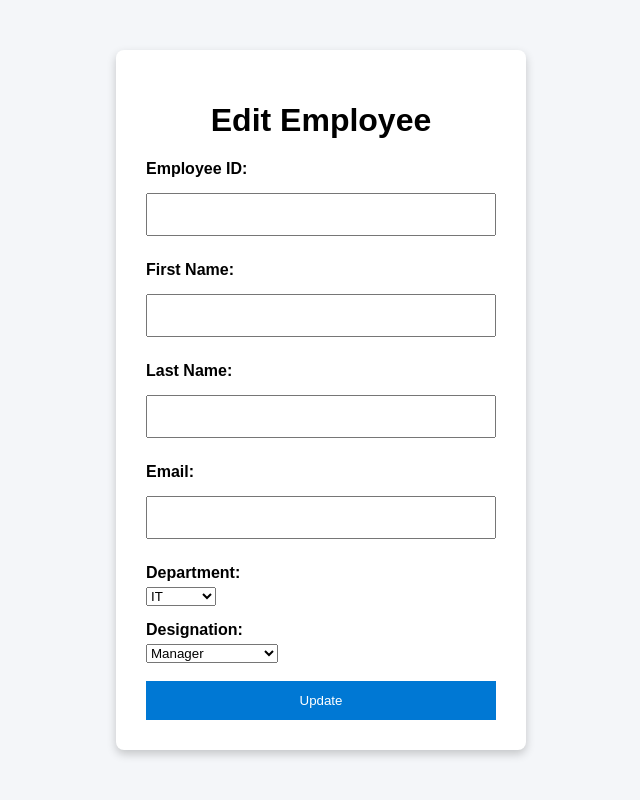
After one commit to manognakm123/Enterprise-HRMS, a Flask app: page /edit_employee/1 in a window 1280 px wide. The commit adds this page. Shown: the whole page, without its empty margins (319-959 px from the left). Run offline with Flask 3, Linux system fonts and the light colour scheme; data that the repository does not hold is empty.

Commit message:
Implemented employee edit and delete functionality

```diff
--- a/hrms_app/app.py
+++ b/hrms_app/app.py
@@ -145,6 +145,85 @@ def add_employee():
     return render_template("add_employee.html")
 
 
+@app.route("/edit_employee/<employee_id>", methods=["GET", "POST"])
+def edit_employee(employee_id):
+
+    connection = sqlite3.connect("../database/hrms.db")
+    cursor = connection.cursor()
+
+    if request.method == "POST":
+
+        first_name = request.form.get("first_name")
+        last_name = request.form.get("last_name")
+        email = request.form.get("email")
+        department = request.form.get("department")
+        designation = request.form.get("designation")
+
+        cursor.execute("""
+            UPDATE employees
+            SET
+                first_name = ?,
+                last_name = ?,
+                email = ?,
+                department = ?,
+                designation = ?
+            WHERE employee_id = ?
+        """, (
+            first_name,
+            last_name,
+            email,
+            department,
+            designation,
+            employee_id
+        ))
+
+        connection.commit()
+        connection.close()
+
+        return redirect("/employees")
+
+    cursor.execute("""
+        SELECT employee_id,
+               first_name,
+               last_name,
+               email,
+               department,
+               designation
+        FROM employees
+        WHERE employee_id=?
+        """, (employee_id,))
+
+    employee = cursor.fetchone()
+
+    connection.close()
+
+    return render_template(
+        "edit_employee.html",
+        employee=employee
+    )
+
+
+@app.route("/delete_employee/<employee_id>")
+def delete_employee(employee_id):
+
+
+    connection = sqlite3.connect("../database/hrms.db")
+    cursor = connection.cursor()
+
+    cursor.execute(
+        """
+        DELETE FROM employees
+        WHERE employee_id = ?
+        """,
+        (employee_id,)
+    )
+
+    connection.commit()
+    connection.close()
+
+    return redirect("/employees")
+
+
 @app.route("/logout")
 def logout():
     return redirect("/login")
--- /dev/null
+++ b/hrms_app/templates/edit_employee.html
@@ -0,0 +1,92 @@
+<!DOCTYPE html>
+<html>
+
+<head>
+
+    <title>Edit Employee</title>
+
+    <link rel="stylesheet"
+            href="{{ url_for('static',
+            filename='css/style.css') }}">
+
+</head>
+
+<body>
+
+
+<div class="login-container">
+
+<h1>Edit Employee</h1>
+
+<form method="POST">
+
+<label>Employee ID:</label>
+
+<input
+type="text"
+name="employee_id"
+value="{{ employee[0] }}"
+readonly>
+
+
+<label>First Name:</label>
+
+<input
+type="text"
+name="first_name"
+value="{{ employee[1] }}">
+
+
+<label>Last Name:</label>
+
+<input
+type="text"
+name="last_name"
+value="{{ employee[2] }}">
+
+
+<label>Email:</label>
+
+<input
+type="email"
+name="email"
+value="{{ employee[3] }}">
+
+
+<label>Department:</label>
+
+<select name="department">
+
+<option {% if employee[4] == "IT" %}selected{% endif %}>IT</option>
+<option {% if employee[4] == "HR" %}selected{% endif %}>HR</option>
+<option {% if employee[4] == "Finance" %}selected{% endif %}>Finance</option>
+<option {% if employee[4] == "Testing" %}selected{% endif %}>Testing</option>
+
+</select>
+
+
+<label>Designation:</label>
+
+<select name="designation">
+
+<option {% if employee[5] == "Manager" %}selected{% endif %}>Manager</option>
+<option {% if employee[5] == "Software Engineer" %}selected{% endif %}>Software Engineer</option>
+<option {% if employee[5] == "QA Engineer" %}selected{% endif %}>QA Engineer</option>
+<option {% if employee[5] == "Senior Engineer" %}selected{% endif %}>Senior Engineer</option>
+
+</select>
+
+<br><br>
+
+
+<button type="submit">
+Update
+</button>
+
+</form>
+
+</div>
+
+</body>
+
+</html>
```
Also changed, not shown: hrms_app/templates/employees.html (+23 -0 lines).
